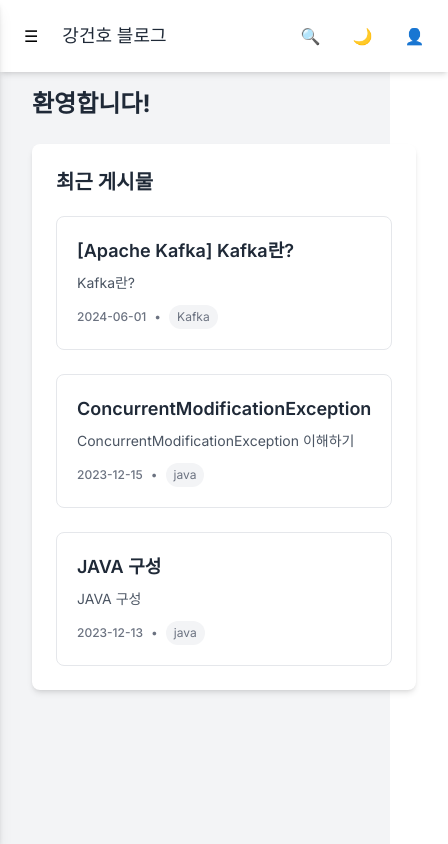
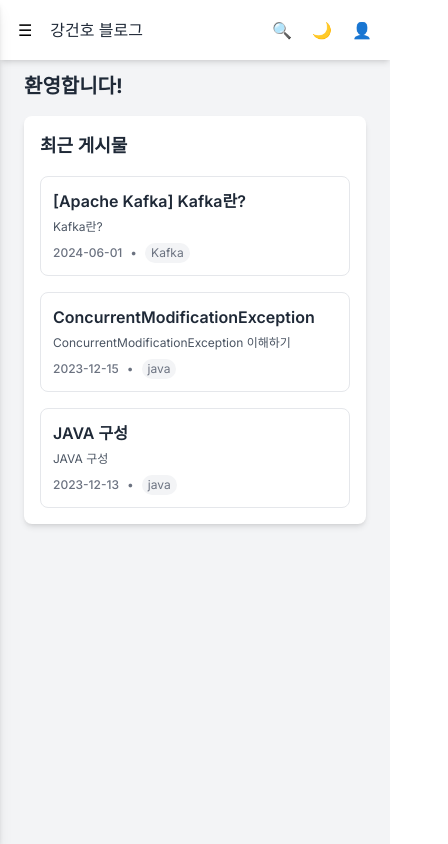
Before and after one commit to dsds60321/dsds60321.gihub.io, a Next.js app: page / in a window 390 px wide. Shown: the whole page, 448 px wide, since content can reach past the window. Built offline with nearby package versions, Linux system fonts and the light colour scheme.

Commit message:
fix: 반응형 적용

```diff
--- a/app/components/Blog/BlogList.tsx
+++ b/app/components/Blog/BlogList.tsx
@@ -11,30 +11,30 @@ interface BlogListProps {
 
 export const BlogList: React.FC<BlogListProps> = ({ posts, className = '' }) => {
     return (
-        <div className={`grid gap-8 ${className}`}>
+        <div className={`grid grid-cols-1 gap-6 sm:gap-8 ${className}`}>
             {posts.map(post => (
-                <div key={post.id} className="border-b pb-8 last:border-b-0">
+                <div key={post.id} className="border-b pb-6 sm:pb-8 last:border-b-0">
                     {post.coverImage && (
-                        <div className="mb-4">
+                        <div className="mb-3 sm:mb-4">
                             <Link href={`/blog/${post.id}`}>
                                 <Image
                                     src={post.coverImage}
                                     alt={post.title}
                                     width={800}
                                     height={400}
-                                    className="w-full h-48 object-cover rounded-lg shadow-sm"
+                                    className="w-full h-40 sm:h-48 object-cover rounded-lg shadow-sm"
                                 />
                             </Link>
                         </div>
                     )}
 
-                    <h2 className="text-2xl font-bold mb-2">
+                    <h2 className="text-xl sm:text-2xl font-bold mb-2">
                         <Link href={`/blog/${post.id}`} className="hover:text-blue-600 transition">
                             {post.title}
                         </Link>
                     </h2>
 
-                    <div className="flex items-center text-gray-500 text-sm mb-3">
+                    <div className="flex items-center text-gray-500 text-xs sm:text-sm mb-2 sm:mb-3">
                         <time dateTime={post.date}>{new Date(post.date).toLocaleDateString('ko-KR')}</time>
                         {post.author && (
                             <>
@@ -45,15 +45,15 @@ export const BlogList: React.FC<BlogListProps> = ({ posts, className = '' }) =>
                     </div>
 
                     {post.excerpt && (
-                        <p className="text-gray-700 mb-4">{post.excerpt}</p>
+                        <p className="text-gray-700 text-sm sm:text-base mb-3 sm:mb-4 line-clamp-3">{post.excerpt}</p>
                     )}
 
                     {post.tags && post.tags.length > 0 && (
-                        <div className="flex flex-wrap gap-2">
+                        <div className="flex flex-wrap gap-1.5 sm:gap-2">
                             {post.tags.map(tag => (
-                                <span key={tag} className="px-2 py-1 bg-primary text-white text-xs rounded-md">
-                  {tag}
-                </span>
+                                <span key={tag} className="px-1.5 sm:px-2 py-0.5 sm:py-1 bg-primary text-white text-xs rounded-md">
+                                    {tag}
+                                </span>
                             ))}
                         </div>
                     )}
--- a/app/components/Blog/BlogPost.tsx
+++ b/app/components/Blog/BlogPost.tsx
@@ -29,22 +29,22 @@ export const BlogPostComponent: React.FC<BlogPostProps> = ({ post, className = '
     }, [post.md]);
 
     return (
-        <article className={`prose max-w-none ${className}`}>
+        <article className={`prose max-w-none prose-sm sm:prose ${className}`}>
             {post.coverImage && (
-                <div className="mb-8">
+                <div className="mb-4 sm:mb-8">
                     <Image
                         src={post.coverImage}
                         alt={post.title}
                         width={800}
                         height={400}
-                        className="max-w-full max-h-[500px] w-auto rounded-lg shadow-md object-contain"
+                        className="max-w-full max-h-[300px] sm:max-h-[400px] md:max-h-[500px] w-auto rounded-lg shadow-md object-contain mx-auto"
                     />
                 </div>
             )}
 
-            <header className="mb-6">
-                <h1 className="text-3xl font-bold mb-2">{post.title}</h1>
-                <div className="flex items-center text-gray-500 text-sm">
+            <header className="mb-4 sm:mb-6">
+                <h1 className="text-2xl sm:text-3xl font-bold mb-2">{post.title}</h1>
+                <div className="flex items-center text-gray-500 text-xs sm:text-sm flex-wrap">
                     <time dateTime={post.date}>{new Date(post.date).toLocaleDateString('ko-KR', {
                         year: 'numeric',
                         month: 'long',
@@ -59,9 +59,9 @@ export const BlogPostComponent: React.FC<BlogPostProps> = ({ post, className = '
                 </div>
 
                 {post.tags && post.tags.length > 0 && (
-                    <div className="flex flex-wrap gap-2 mt-3">
+                    <div className="flex flex-wrap gap-1.5 sm:gap-2 mt-2 sm:mt-3">
                         {post.tags.map(tag => (
-                            <span key={tag} className="px-2 py-1 bg-primary text-white text-xs rounded-md">
+                            <span key={tag} className="px-1.5 sm:px-2 py-0.5 sm:py-1 bg-primary text-white text-xs rounded-md">
                                 {tag}
                             </span>
                         ))}
@@ -69,21 +69,15 @@ export const BlogPostComponent: React.FC<BlogPostProps> = ({ post, className = '
                 )}
             </header>
 
-            {post.md ? (
-                <div
-                    className="blog-content markdown-content"
-                    dangerouslySetInnerHTML={{ __html: mdContent }}
-                />
-            ) : post.content ? (
-                <div
-                    className="blog-content"
-                    dangerouslySetInnerHTML={{ __html: post.content }}
-                />
-            ) : (
-                <div className="blog-content">
+            <div className="blog-content markdown-content overflow-x-auto">
+                {post.md ? (
+                    <div dangerouslySetInnerHTML={{ __html: mdContent }} />
+                ) : post.content ? (
+                    <div dangerouslySetInnerHTML={{ __html: post.content }} />
+                ) : (
                     <p>이 게시물에는 내용이 없습니다.</p>
-                </div>
-            )}
+                )}
+            </div>
         </article>
     );
 };
--- a/app/components/layout/Header.tsx
+++ b/app/components/layout/Header.tsx
@@ -15,29 +15,38 @@ const Header: React.FC<HeaderProps> = ({ toggleSidebar, sidebarOpen }) => {
     const { theme, toggleTheme } = useTheme();
 
     return (
-        <header className="bg-white dark:bg-dark-primary shadow-md p-4 flex items-center justify-between transition-colors duration-200">
+        <header className="bg-white dark:bg-dark-primary shadow-md p-3 sm:p-4 flex items-center justify-between transition-colors duration-200">
             <div className="flex items-center">
                 {toggleSidebar && (
                     <button
                         onClick={toggleSidebar}
-                        className="mr-4 p-2 rounded-md hover:bg-gray-200 dark:hover:bg-dark-secondary focus:outline-none lg:hidden"
+                        className="mr-3 sm:mr-4 p-1.5 sm:p-2 rounded-md hover:bg-gray-200 dark:hover:bg-dark-secondary focus:outline-none lg:hidden"
+                        aria-label={sidebarOpen ? '사이드바 닫기' : '사이드바 열기'}
                     >
                         {sidebarOpen ? '✕' : '☰'}
                     </button>
                 )}
-                <h2 className="text-lg font-medium text-gray-800 dark:text-dark-primary">{GLOBAL.NAME} 블로그</h2>
+                <h2 className="text-base sm:text-lg font-medium text-gray-800 dark:text-dark-primary truncate">{GLOBAL.NAME} 블로그</h2>
             </div>
-            <div className="flex items-center space-x-4">
-                <button className="p-2 rounded-full hover:bg-gray-200 dark:hover:bg-dark-secondary text-gray-800 dark:text-dark-primary focus:outline-none">
+            <div className="flex items-center space-x-2 sm:space-x-4">
+                <button
+                    className="p-1.5 sm:p-2 rounded-full hover:bg-gray-200 dark:hover:bg-dark-secondary text-gray-800 dark:text-dark-primary focus:outline-none"
+                    aria-label="검색"
+                >
                     🔍
                 </button>
                 <button
-                    className="p-2 rounded-full hover:bg-gray-200 dark:hover:bg-dark-secondary text-gray-800 dark:text-dark-primary focus:outline-none"
+                    className="p-1.5 sm:p-2 rounded-full hover:bg-gray-200 dark:hover:bg-dark-secondary text-gray-800 dark:text-dark-primary focus:outline-none"
                     onClick={toggleTheme}
+                    aria-label={theme === 'dark' ? '라이트 모드로 전환' : '다크 모드로 전환'}
                 >
                     {theme === 'dark' ? '☀️' : '🌙'}
                 </button>
-                <Link href="/about" className="p-2 rounded-full hover:bg-gray-200 dark:hover:bg-dark-secondary text-gray-800 dark:text-dark-primary focus:outline-none">
+                <Link
+                    href="/about"
+                    className="p-1.5 sm:p-2 rounded-full hover:bg-gray-200 dark:hover:bg-dark-secondary text-gray-800 dark:text-dark-primary focus:outline-none"
+                    aria-label="내 정보"
+                >
                     👤
                 </Link>
             </div>
--- a/app/components/layout/Layout.tsx
+++ b/app/components/layout/Layout.tsx
@@ -1,7 +1,7 @@
 // app/components/layout/Layout.tsx
 'use client';
 
-import React, { useState } from 'react';
+import React, { useState, useEffect } from 'react';
 import Sidebar from './Sidebar';
 import Header from './Header';
 import ScrollToTop from '../ui/ScrollToTop';
@@ -12,10 +12,41 @@ interface LayoutProps {
 
 const Layout: React.FC<LayoutProps> = ({ children }) => {
     const [sidebarOpen, setSidebarOpen] = useState(false);
+    const [isMobile, setIsMobile] = useState(false);
+
+    useEffect(() => {
+        // 모바일 감지 함수
+        const checkIfMobile = () => {
+            setIsMobile(window.innerWidth < 1024);
+        };
+
+        // 초기 설정
+        checkIfMobile();
+
+        // 창 크기 변경 시 감지
+        window.addEventListener('resize', checkIfMobile);
+
+        return () => {
+            window.removeEventListener('resize', checkIfMobile);
+        };
+    }, []);
 
     const toggleSidebar = () => {
         setSidebarOpen(!sidebarOpen);
     };
+
+    // 모바일에서 사이드바 열었을 때 스크롤 방지
+    useEffect(() => {
+        if (isMobile && sidebarOpen) {
+            document.body.style.overflow = 'hidden';
+        } else {
+            document.body.style.overflow = 'auto';
+        }
+
+        return () => {
+            document.body.style.overflow = 'auto';
+        };
+    }, [isMobile, sidebarOpen]);
 
     return (
         <div className="flex h-screen bg-gray-100 dark:bg-dark-secondary transition-colors duration-200">
@@ -30,18 +61,18 @@ const Layout: React.FC<LayoutProps> = ({ children }) => {
             {/* 사이드바 - 모바일에서는 z-30으로 오버레이 위에 표시 */}
             <div
                 className={`
-          fixed inset-y-0 left-0 z-30 w-64 bg-white dark:bg-dark-primary shadow-lg transform
-          lg:relative lg:translate-x-0 lg:shadow-md transition-all duration-300 ease-in-out
-          ${sidebarOpen ? 'translate-x-0' : '-translate-x-full'}
-        `}
+                    fixed inset-y-0 left-0 z-30 w-64 bg-white dark:bg-dark-primary shadow-lg transform
+                    lg:relative lg:translate-x-0 lg:shadow-md transition-all duration-300 ease-in-out
+                    ${sidebarOpen ? 'translate-x-0' : '-translate-x-full'}
+                `}
             >
-                <Sidebar />
+                <Sidebar closeMobileSidebar={() => setSidebarOpen(false)} />
             </div>
 
             {/* 메인 콘텐츠 */}
-            <div className="flex flex-col flex-1">
+            <div className="flex flex-col flex-1 w-full">
                 <Header toggleSidebar={toggleSidebar} sidebarOpen={sidebarOpen} />
-                <main className="flex-1 overflow-y-auto p-4 md:p-6">
+                <main className="flex-1 overflow-y-auto p-3 sm:p-4 md:p-6 max-w-full">
                     {children}
                 </main>
             </div>
--- a/app/components/layout/Sidebar.tsx
+++ b/app/components/layout/Sidebar.tsx
@@ -8,7 +8,11 @@ import { MenuItem } from '@/app/types/blog';
 import menuItems from '@data/navigation/menuItems';
 import {GLOBAL} from "@/app/constants";
 
-const Sidebar: React.FC = () => {
+interface SidebarProps {
+    closeMobileSidebar?: () => void;
+}
+
+const Sidebar: React.FC<SidebarProps> = ({ closeMobileSidebar }) => {
     const pathname = usePathname();
     const [expanded, setExpanded] = useState<Record<string, boolean>>({});
 
@@ -33,42 +37,44 @@ const Sidebar: React.FC = () => {
             <div key={item.path} className="w-full">
                 <div
                     className={`
-            flex items-center justify-between w-full px-4 py-3 text-sm
-            ${isActive
+                        flex items-center justify-between w-full px-3 sm:px-4 py-2.5 sm:py-3 text-xs sm:text-sm
+                        ${isActive
                         ? 'bg-blue-500 text-white dark:bg-blue-700'
                         : 'text-gray-700 dark:text-dark-primary hover:bg-gray-200 dark:hover:bg-dark-secondary'
                     }
-            transition-colors duration-150 ease-in-out cursor-pointer
-            ${depth > 0 ? `pl-${depth * 4 + 4}` : ''}
-          `}
+                        transition-colors duration-150 ease-in-out cursor-pointer
+                        ${depth > 0 ? `pl-${depth * 3 + 3} sm:pl-${depth * 4 + 4}` : ''}
+                    `}
                     onClick={(e) => {
                         if (hasSubmenu) {
                             toggleSubmenu(item.title, e);
+                        } else if (closeMobileSidebar) {
+                            closeMobileSidebar();
                         }
                     }}
                 >
                     <div className="flex items-center w-full">
                         {!hasSubmenu ? (
-                            <Link href={item.path} className="flex items-center w-full">
-                                {item.icon && <span className="mr-3 text-lg">{item.icon}</span>}
-                                <span className="font-medium">{item.title}</span>
+                            <Link href={item.path} className="flex items-center w-full" onClick={closeMobileSidebar}>
+                                {item.icon && <span className="mr-2 sm:mr-3 text-base sm:text-lg">{item.icon}</span>}
+                                <span className="font-medium truncate">{item.title}</span>
                             </Link>
                         ) : (
                             <>
-                                {item.icon && <span className="mr-3 text-lg">{item.icon}</span>}
-                                <span className="font-medium">{item.title}</span>
+                                {item.icon && <span className="mr-2 sm:mr-3 text-base sm:text-lg">{item.icon}</span>}
+                                <span className="font-medium truncate">{item.title}</span>
                             </>
                         )}
                     </div>
                     {hasSubmenu && (
-                        <span className="transform transition-transform duration-200">
-              {isExpanded ? '▼' : '▶'}
-            </span>
+                        <span className="transform transition-transform duration-200 text-xs">
+                            {isExpanded ? '▼' : '▶'}
+                        </span>
                     )}
                 </div>
 
                 {hasSubmenu && isExpanded && (
-                    <div className="pl-4">
+                    <div className="pl-3 sm:pl-4">
                         {item.submenu!.map(subItem => renderMenuItem(subItem, depth + 1))}
                     </div>
                 )}
@@ -78,8 +84,8 @@ const Sidebar: React.FC = () => {
 
     return (
         <aside className="w-64 bg-white dark:bg-dark-primary shadow-md h-screen overflow-y-auto">
-            <div className="p-4">
-                <h2 className="text-xl font-bold mb-4">{GLOBAL.NAME} 블로그</h2>
+            <div className="p-3 sm:p-4">
+                <h2 className="text-lg sm:text-xl font-bold mb-3 sm:mb-4 truncate">{GLOBAL.NAME} 블로그</h2>
                 <nav>
                     <div className="space-y-1">
                         {menuItems.map(item => renderMenuItem(item))}
--- a/app/page.tsx
+++ b/app/page.tsx
@@ -9,27 +9,27 @@ export default function Home() {
 
     return (
         <Layout>
-            <div className="max-w-4xl mx-auto px-4">
-                <h1 className="text-2xl md:text-3xl font-bold mb-6 md:mb-8 text-gray-800 dark:text-dark-primary">환영합니다!</h1>
-                <div className="bg-white dark:bg-dark-primary rounded-lg shadow-md p-6 md:p-8 mb-8 transition-colors duration-200">
-                    <h2 className="text-xl md:text-2xl font-semibold mb-5 md:mb-6 text-gray-800 dark:text-dark-primary">최근 게시물</h2>
-                    <div className="space-y-6 md:space-y-8">
+            <div className="max-w-4xl mx-auto px-3 sm:px-4">
+                <h1 className="text-xl sm:text-2xl md:text-3xl font-bold mb-4 sm:mb-6 md:mb-8 text-gray-800 dark:text-dark-primary">환영합니다!</h1>
+                <div className="bg-white dark:bg-dark-primary rounded-lg shadow-md p-4 sm:p-6 md:p-8 mb-6 sm:mb-8 transition-colors duration-200">
+                    <h2 className="text-lg sm:text-xl md:text-2xl font-semibold mb-4 sm:mb-5 md:mb-6 text-gray-800 dark:text-dark-primary">최근 게시물</h2>
+                    <div className="space-y-4 sm:space-y-6 md:space-y-8">
                         {recentPosts.length > 0 ? (
                             recentPosts.map((post) => (
                                 <Link href={`/blog/${post.id}`} key={post.id} className="block">
-                                    <div className="p-5 md:p-6 border border-gray-200 dark:border-gray-700 rounded-lg transition-all duration-200
+                                    <div className="p-3 sm:p-4 md:p-5 border border-gray-200 dark:border-gray-700 rounded-lg transition-all duration-200
                                                 hover:bg-gray-50 dark:hover:bg-gray-800 hover:shadow-md
                                                 transform hover:-translate-y-1">
-                                        <h3 className="font-semibold text-lg md:text-xl text-gray-800 dark:text-dark-primary mb-2">{post.title}</h3>
-                                        <p className="text-sm md:text-base text-gray-600 dark:text-dark-secondary mb-3">
+                                        <h3 className="font-semibold text-base sm:text-lg md:text-xl text-gray-800 dark:text-dark-primary mb-1.5 sm:mb-2 line-clamp-2">{post.title}</h3>
+                                        <p className="text-xs sm:text-sm md:text-base text-gray-600 dark:text-dark-secondary mb-2 sm:mb-3 line-clamp-2">
                                             {post.excerpt}
                                         </p>
-                                        <div className="flex items-center text-xs md:text-sm text-gray-500 dark:text-dark-secondary">
+                                        <div className="flex items-center text-xs md:text-sm text-gray-500 dark:text-dark-secondary flex-wrap">
                                             <span className="font-medium">{post.date}</span>
                                             {post.tags && post.tags.length > 0 && (
                                                 <>
                                                     <span className="mx-2">•</span>
-                                                    <span className="bg-gray-100 dark:bg-gray-700 px-2 py-1 rounded-full text-xs">
+                                                    <span className="bg-gray-100 dark:bg-gray-700 px-1.5 sm:px-2 py-0.5 sm:py-1 rounded-full text-xs">
                                                         {post.tags[0]}
                                                     </span>
                                                 </>
@@ -39,8 +39,8 @@ export default function Home() {
                                 </Link>
                             ))
                         ) : (
-                            <div className="p-5 md:p-6 border border-gray-200 dark:border-gray-700 rounded-lg">
-                                <p className="text-gray-600 dark:text-dark-secondary">아직 게시물이 없습니다.</p>
+                            <div className="p-4 sm:p-5 border border-gray-200 dark:border-gray-700 rounded-lg">
+                                <p className="text-gray-600 dark:text-dark-secondary text-sm sm:text-base">아직 게시물이 없습니다.</p>
                             </div>
                         )}
                     </div>
```
